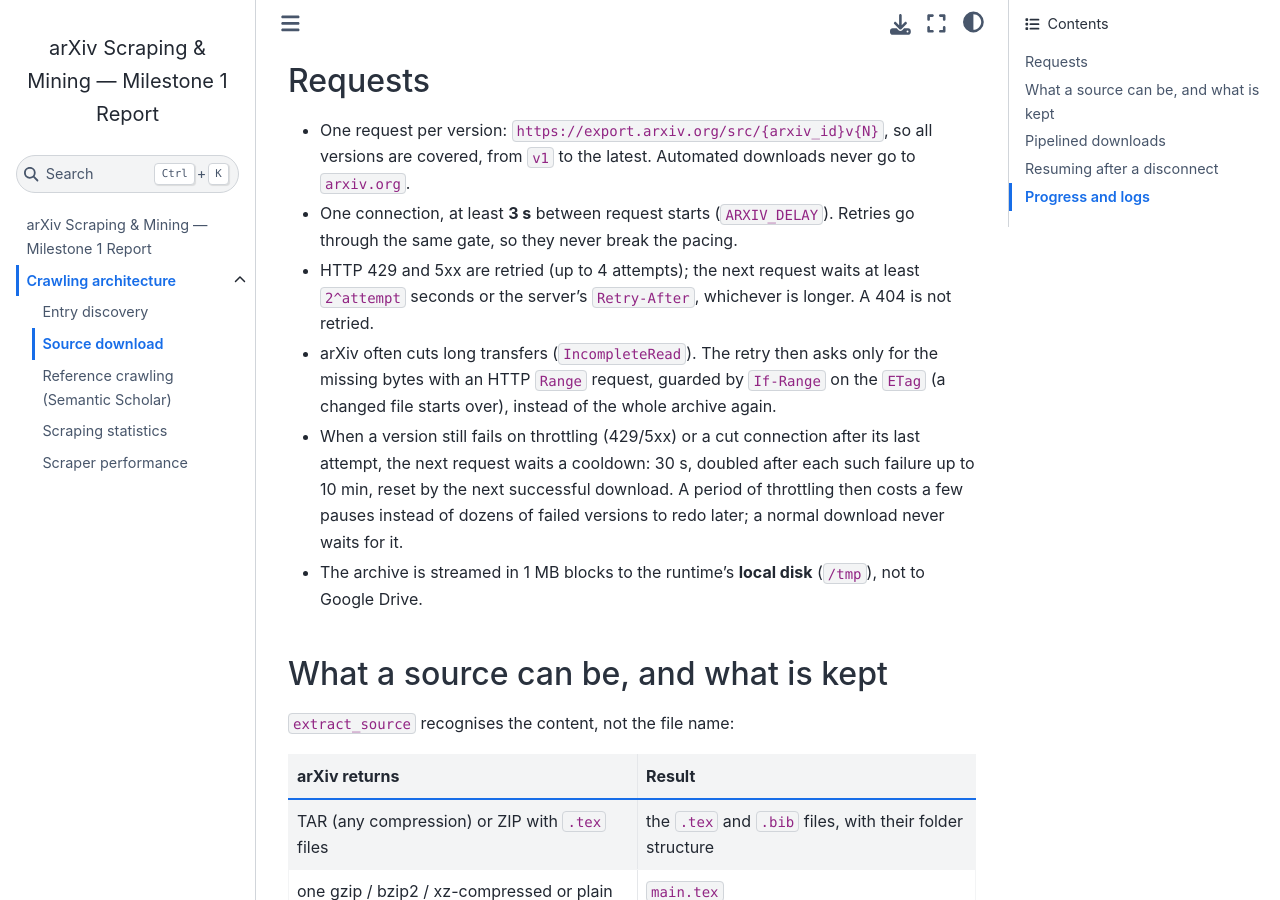
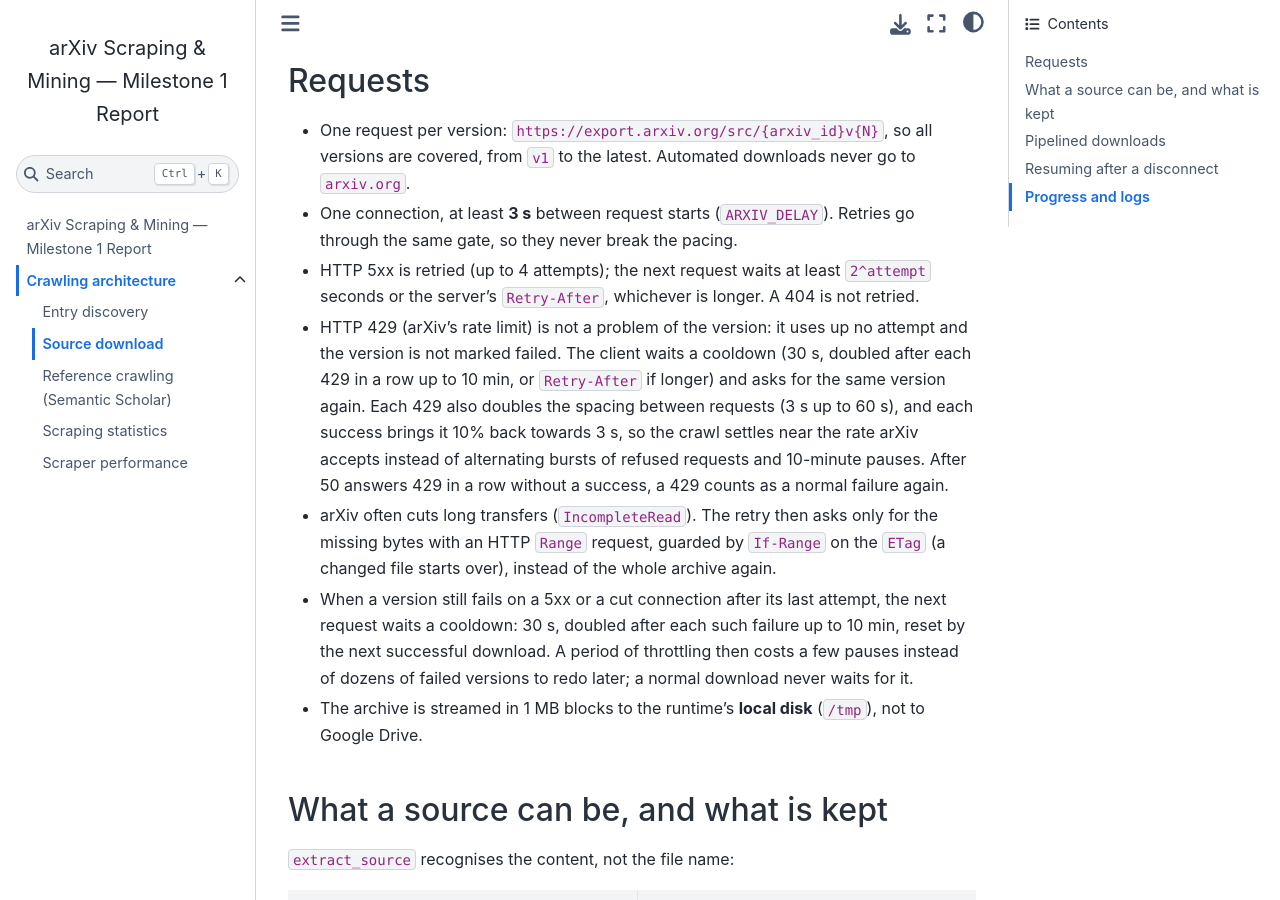
Before and after one commit to thinhelzan842/intro-ds-arxiv-project, a Jupyter Book: the page built from docs/milestone1/download.md, in a window 1280 px wide and 900 px high, scrolled down 221 px. Built offline with Jupyter Book 1.0.4 settings and Sphinx 7.4.7 and the Sphinx Book theme 1.1.4, drawn with Linux system fonts in a browser that asks for light colours; some of the changed text lies outside the part shown.

Commit message:
fix: download error after done all

```diff
--- a/docs/milestone1/download.md
+++ b/docs/milestone1/download.md
@@ -10,12 +10,18 @@
   from `v1` to the latest. Automated downloads never go to `arxiv.org`.
 - One connection, at least **3 s** between request starts (`ARXIV_DELAY`). Retries go through the same
   gate, so they never break the pacing.
-- HTTP 429 and 5xx are retried (up to 4 attempts); the next request waits at least `2^attempt` seconds or
+- HTTP 5xx is retried (up to 4 attempts); the next request waits at least `2^attempt` seconds or
   the server's `Retry-After`, whichever is longer. A 404 is not retried.
+- HTTP 429 (arXiv's rate limit) is not a problem of the version: it uses up no attempt and the version is not
+  marked failed. The client waits a cooldown (30 s, doubled after each 429 in a row up to 10 min, or
+  `Retry-After` if longer) and asks for the same version again. Each 429 also doubles the spacing between
+  requests (3 s up to 60 s), and each success brings it 10% back towards 3 s, so the crawl settles near the rate
+  arXiv accepts instead of alternating bursts of refused requests and 10-minute pauses. After 50 answers 429 in
+  a row without a success, a 429 counts as a normal failure again.
 - arXiv often cuts long transfers (`IncompleteRead`). The retry then asks only for the missing bytes with an
   HTTP `Range` request, guarded by `If-Range` on the `ETag` (a changed file starts over), instead of the whole
   archive again.
-- When a version still fails on throttling (429/5xx) or a cut connection after its last attempt, the next
+- When a version still fails on a 5xx or a cut connection after its last attempt, the next
   request waits a cooldown: 30 s, doubled after each such failure up to 10 min, reset by the next successful
   download. A period of throttling then costs a few pauses instead of dozens of failed versions to redo later;
   a normal download never waits for it.
@@ -75,12 +81,15 @@
   `"sha256"` (re-hash) are for an occasional full check, e.g. after a session Colab killed before Drive synced.
 - Stopping the cell lets the archives already fetched be processed before it exits. A failed version is
   written to `errors.jsonl` and downloaded again on the next run.
+- Every request is logged in `attempts.jsonl` before it is sent, so each run starts with the versions never
+  requested. Versions requested before but not finished (404, throttled, cut, or the run was stopped or killed
+  mid-download) come after them, the least-tried first, so a new session does not open with the same failures.
 
 **Failures that would hit every version.** The run stops early, with the reason, instead of failing (and
 requesting) every remaining version: at once on a storage error (Google Drive or the local disk full, Drive
 unmounted), and after 20 failed versions in a row (arXiv, the network or Drive down). An HTTP 404/410 (arXiv
-has no source for that version, e.g. a withdrawn one) does not count: after a resume those versions are retried
-first, and counting them would stop every run before a new download. Before the first request
+has no source for that version, e.g. a withdrawn one) does not count: those versions are retried in a row at the end
+of a run, and counting them would stop it. Before the first request
 it checks that Drive and `/tmp` have room for the rest of the crawl. Staging folders left by a killed run are
 removed at start-up. A lock file with a heartbeat (`pipeline.lock`, `download.lock`) refuses a second runtime
 working on the same Drive folder, and is taken over once the other runtime has been gone for 3 minutes. At
```
Also changed, not shown: src/02_download.ipynb.
